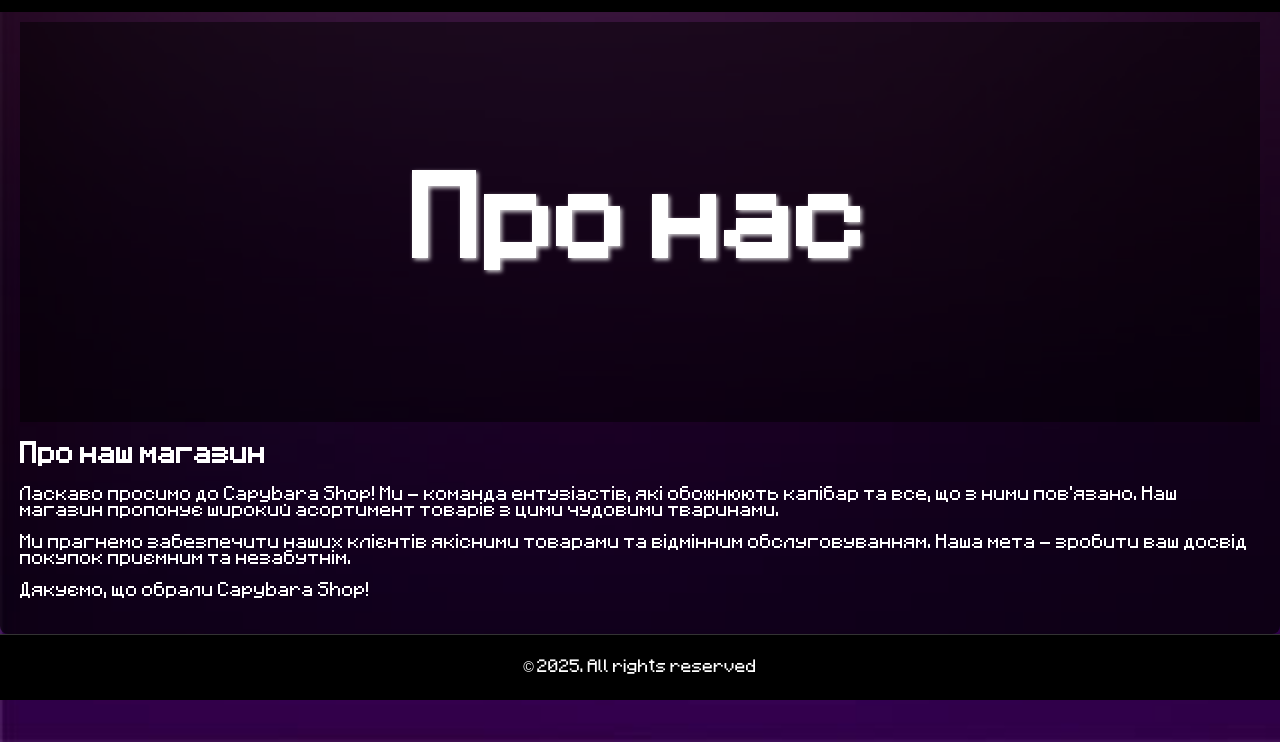
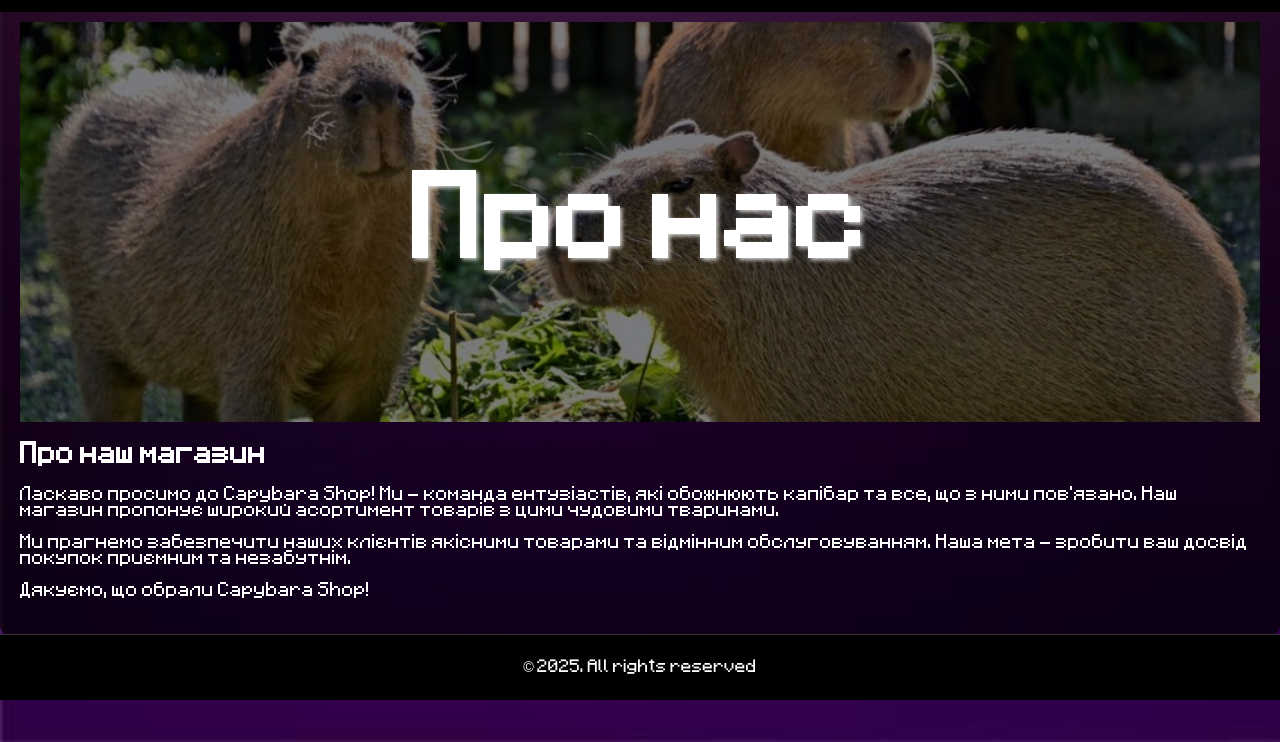
Before and after one commit to Catchooo/capy_shop, a plain HTML site: page about.html in a window 1280 px wide. Shown: the part 58-800 px from the top of the page. Drawn offline with Linux system fonts and the light colour scheme.

Commit message:
Update about.html

```diff
--- a/about.html
+++ b/about.html
@@ -35,7 +35,7 @@
     <main class="content">
         <section class="hero">
             <div class="hero-background">
-                <div class="hero-image" style="background-image: url('about.png');"></div>
+                <div class="hero-image" style="background-image: url('fon3.jpg');"></div>
                 <div class="hero-transition">Про нас</div>
             </div>
         </section>
```
